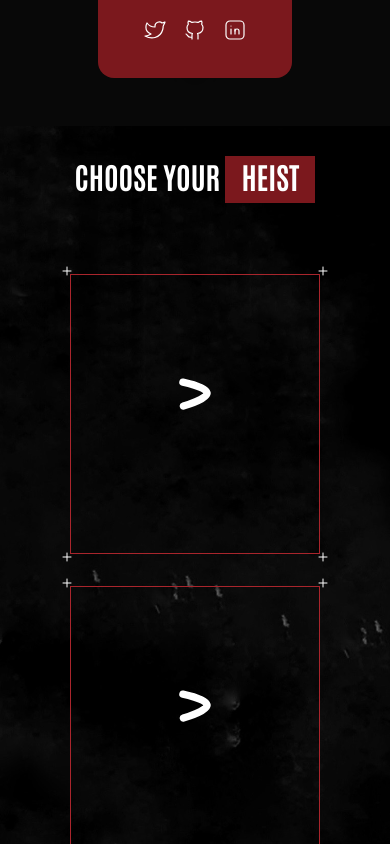
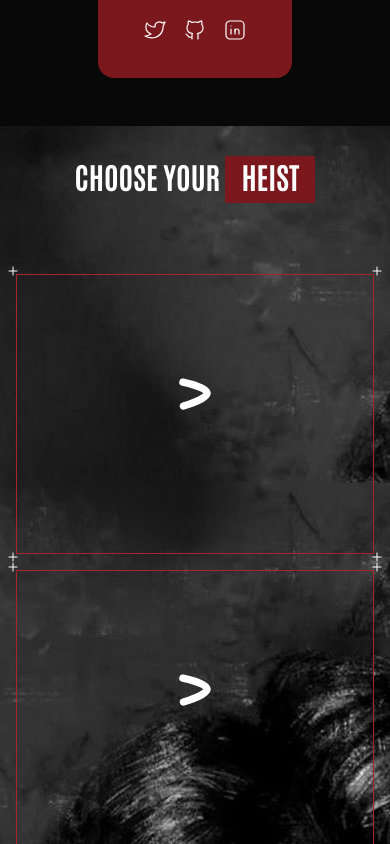
Before and after one commit to HackVerse/hackverse.github.io, a React (Create React App) app: page / in a window 390 px wide. Shown: the part 10320-11164 px from the top of the page. Built offline with nearby package versions, Linux system fonts and the light colour scheme.

Commit message:
responsiveness update for faqs, timeline and tracks

```diff
--- a/src/components/FAQ.js
+++ b/src/components/FAQ.js
@@ -76,7 +76,7 @@ const FAQ = () => {
   <span className="bg-[#7B181D] px-4 pb-2 inline-block">EXPLORE OUR FAQS</span>
 </h1>
 
-        <div className="grid grid-cols-1 lg:grid-cols-2 gap-8">
+        <div className="grid grid-cols-1 lg:grid-cols-2 gap-0 md:gap-8">
           {/* Left Column */}
           <div className="space-y-6">
             <Accordion type="single" collapsible className="w-full">
--- a/src/components/Tracks.js
+++ b/src/components/Tracks.js
@@ -6,16 +6,29 @@ import { CanvasRevealEffect } from "./ui/canvas-reveal-effect";
 export function CanvasRevealEffectDemo() {
   return (
     <div className="relative overflow-hidden bg-black z-10 min-h-screen">
-<div
-  className="absolute inset-0 z-10"
-  style={{
-    backgroundImage: `url('/bg_prof.JPG')`,
-    backgroundSize: 'cover',
-    backgroundPosition: 'center',
-    backgroundAttachment: 'fixed'
-  }}
-></div>
+      {/* Mobile Background */}
+      <div
+        className="absolute inset-0 z-10 block md:hidden"
+        style={{
+          backgroundImage: `url('/bg_prof_mobile.JPG')`,
+          backgroundSize: 'fill',
+          backgroundPosition: 'right',
+          backgroundRepeat: 'no-repeat',
+          opacity: 1
+        }}
+      ></div>
 
+      {/* Desktop Background */}
+      <div
+        className="absolute inset-0 z-10 hidden md:block"
+        style={{
+          backgroundImage: `url('/bg_prof.JPG')`,
+          backgroundSize: 'cover',
+          backgroundPosition: 'right',
+          backgroundAttachment: 'fixed',
+          opacity: 1
+        }}
+      ></div>
 
       {/* Title Container */}
       <div className="relative flex justify-center items-start pt-8 md:pt-20 z-20 w-full">
@@ -25,9 +38,8 @@ export function CanvasRevealEffectDemo() {
       </div>
 
       {/* Cards Section */}
-      <div className="relative flex items-center justify-start min-h-screen pt-20 md:pt-0 pb-20">
-        <div className="relative w-full max-w-7xl mx-auto grid grid-cols-1 sm:grid-cols-2 lg:grid-cols-4 gap-4 sm:gap-8 lg:gap-10 px-4 md:px-8 z-20 md:ml-[10%] md:mr-0 w-[80%] justify-items-center">
-
+      <div className="relative flex items-center justify-center min-h-screen pt-20 md:pt-0 pb-20">
+        <div className="w-full max-w-7xl mx-auto grid grid-cols-1 sm:grid-cols-2 lg:grid-cols-4 gap-4 sm:gap-8 lg:gap-10 px-4 md:px-8 z-20">
           {/* Card Components */}
           <Card title="Taj Mahal Heist" icon={<AceternityIcon />}>
             <CanvasRevealEffect
@@ -52,6 +64,7 @@ export function CanvasRevealEffectDemo() {
               ]}
             />
           </Card>
+
           <Card title="Taj Mahal Heist" icon={<AceternityIcon />}>
             <CanvasRevealEffect
               animationSpeed={3}
@@ -87,7 +100,7 @@ const Card = ({ title, icon, children }) => {
     <div
       onMouseEnter={() => setHovered(true)}
       onMouseLeave={() => setHovered(false)}
-      className="border border-[#a9252c] group/canvas-card flex items-center justify-center dark:border-[#a9252c] w-[70%] sm:w-full p-4 relative aspect-[2/3] h-[280px] sm:h-[320px] lg:h-[400px] mb-4 sm:mb-0"
+      className="border border-[#a9252c] group/canvas-card flex items-center justify-center dark:border-[#a9252c] w-full p-4 relative aspect-[2/3] h-[280px] sm:h-[320px] lg:h-[400px]"
     >
       <Icon className="absolute h-4 w-4 md:h-6 md:w-6 -top-3 -left-3 dark:text-white text-white" />
       <Icon className="absolute h-4 w-4 md:h-6 md:w-6 -bottom-3 -left-3 dark:text-white text-white" />
@@ -114,7 +127,7 @@ const Card = ({ title, icon, children }) => {
       </div>
     </div>
   );
-}
+};
 
 const AceternityIcon = () => {
   return (
--- a/src/components/ui/accordion.jsx
+++ b/src/components/ui/accordion.jsx
@@ -16,12 +16,12 @@ const AccordionTrigger = React.forwardRef(({ className, children, ...props }, re
     <AccordionPrimitive.Trigger
       ref={ref}
       className={cn(
-        "flex flex-1 items-center justify-between py-4 font-medium transition-all hover:underline [&[data-state=open]>svg]:rotate-180",
+        "flex flex-1 items-start justify-between py-4 font-medium transition-all hover:underline [&[data-state=open]>svg]:rotate-180",
         className
       )}
       {...props}>
-      {children}
-      <ChevronDown className="h-4 w-4 shrink-0 transition-transform duration-200" />
+      <span className="text-left pr-4">{children}</span>
+      <ChevronDown className="h-4 w-4 shrink-0 transition-transform duration-200 mt-1" />
     </AccordionPrimitive.Trigger>
   </AccordionPrimitive.Header>
 ))
```
Also changed, not shown: src/components/Timeline.js (+13 -4 lines), public/bg-timeline-mobile.png (added), public/bg_prof_mobile.jpg (added).
